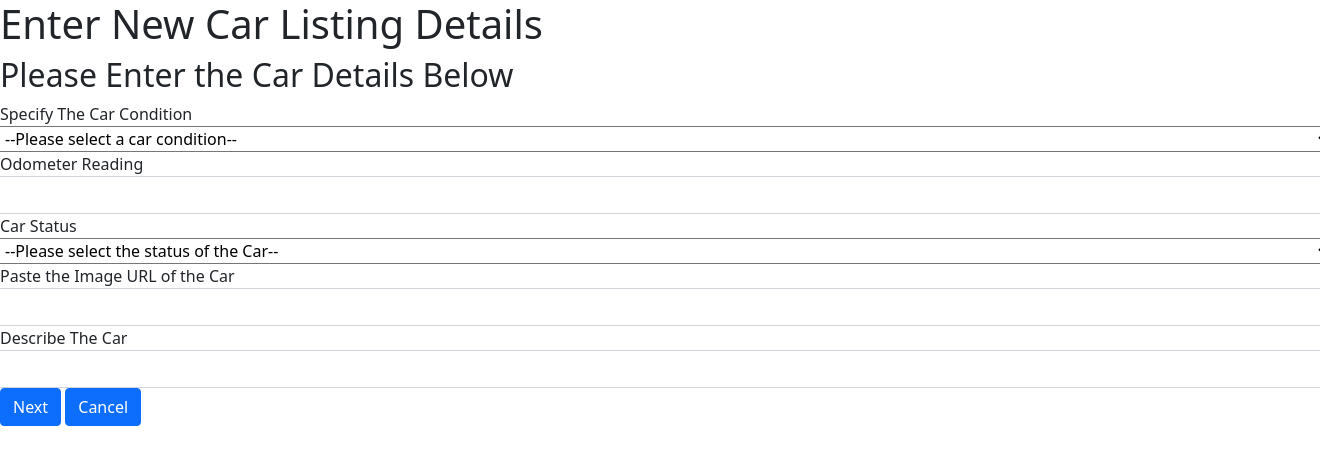
After one commit to ramkiran55/UsedCarCentral, a Flask app: page /addcardetails in a window 1320 px wide; the page is wider, and only the part inside the window is pictured. The commit adds this page. Shown: the top 465 px of that part. Run offline with Flask 3, Linux system fonts and the light colour scheme.

Commit message:
code-asci9

```diff
--- a/UsedCarCentral.py
+++ b/UsedCarCentral.py
@@ -26,12 +26,13 @@ def main():
                             )
     return render_template("CarsList.html", car_listings = car_listings)
 
+car_listing_data = {}
 @UsedCarCentral.route("/addcarlisting", methods = ['GET', 'POST'])
 def addCarListing():
     if request.method == 'GET':
         return render_template("AddCarMasterData.html")
     if request.method == "POST":
-        id = int(request.form["id"])
+        #id = int(request.form["id"])
         manufacturer = str(request.form["manufacturer"])
         modelYear = str(request.form["modelYear"])
         cylinderCount = str(int(request.form["cylinderCount"])) + ' cylinders'
@@ -52,8 +53,44 @@ def addCarListing():
         # print('carColor',carColor)
         # print('vehicleIdentificationNum',vehicleIdentificationNum)
         # print('driveType',driveType)
+        car_listing_data["manufacturer"] = manufacturer
+        car_listing_data["modelYear"] = modelYear
+        car_listing_data["cylinderCount"] = cylinderCount
+        car_listing_data["fuelType"] = fuelType
+        car_listing_data["transmissionType"] = transmissionType
+        car_listing_data["carSize"] = carSize
+        car_listing_data["carBodyType"] = carBodyType
+        car_listing_data["carColor"] = carColor
+        car_listing_data["vehicleIdentificationNum"] = vehicleIdentificationNum
+        car_listing_data["driveType"] = driveType
+        # print(car_listing_data)
+        return redirect('/addcardetails')
 
+@UsedCarCentral.route("/addcardetails", methods = ['GET', 'POST'])
+def addCarDetails():
+    if request.method == 'GET':
+        return render_template("AddCarDetails.html")
+    if request.method == "POST":
+        car_listing_data["carCondition"] = str(request.form["carCondition"])
+        car_listing_data["odometerReading"] = str(request.form["odometerReading"])
+        car_listing_data["carStatus"] = str(request.form["carStatus"])
+        car_listing_data["imageUrl"] = str(request.form["imageUrl"])
+        car_listing_data["carDesc"] = str(request.form["carDesc"])
+        # print(car_listing_data)
+        return redirect('/addlocation')
 
+@UsedCarCentral.route("/addlocation", methods = ['GET', 'POST'])
+def addLocationDetails():
+    if request.method == 'GET':
+        return render_template("AddLocationDetails.html")
+    if request.method == "POST":
+        car_listing_data["city"] = str(request.form["city"])
+        car_listing_data["state"] = str(request.form["state"])
+        car_listing_data["latitude"] = float(request.form["latitude"])
+        car_listing_data["logitude"] = float(request.form["logitude"])
+        car_listing_data["craigsCityUrl"] = str(request.form["craigsCityUrl"])
+        print(car_listing_data)
+        return redirect('/')
 
 if __name__ == "__main__":
     UsedCarCentral.run()
--- /dev/null
+++ b/templates/AddCarDetails.html
@@ -0,0 +1,65 @@
+<!DOCTYPE html>
+<html lang="en-US" dir="ltr">
+<head>
+    <title>Car Details</title>
+
+    <link rel="stylesheet" crossorigin="anonymous"
+	href="https://cdn.jsdelivr.net/npm/bootstrap@5.0.2/dist/css/bootstrap.min.css" >
+
+	<script crossorigin="anonymous"
+	src="https://cdn.jsdelivr.net/npm/bootstrap@5.0.2/dist/js/bootstrap.bundle.min.js" >
+	</script>
+
+</head>
+
+<body>
+    <h1>Enter New Car Listing Details</h1>
+    <h2>Please Enter the Car Details Below</h2>
+    <form action="" method = "POST">
+        <!-- MasterID --><!--<div class="form-group row">
+          <label for="id">Id</label>
+          <input type="text" class="form-control" name="id" id="id">
+        </div> -->
+
+        <div class="form-group row">
+            <label for="car-condition">Specify The Car Condition</label><!-- Manufacturer -->
+            <!--<input type="text" class="form-control" name="carCondition" id="carCondition">-->
+            <select name = 'carCondition' id = 'carCondition'>
+                <option value="other">--Please select a car condition--</option>
+                <option value="excellent">Excellent</option>
+                <option value="new">New</option>
+                <option value="good">Good</option>
+                <option value="fair">Fair</option>
+                <option value="salvage">Salvage</option>
+                <option value="like new">Like New</option>
+            </select>
+        </div>
+        <div class="form-group row"><!--  ModelYear  -->
+            <label for="odometer-reading">Odometer Reading</label>
+            <input type="number" step="0.01" class="form-control" name="odometerReading" id="odometerReading">
+        </div>
+        <div class="form-group row"> <!--FuelType-->
+            <label for="car-status">Car Status</label>
+            <!--<input type="text" class="form-control" name="fuelType" id="fuelType"> -->
+            <select name = 'carStatus' id = 'carStatus'>
+                <option value="other">--Please select the status of the Car--</option>
+                <option value="parts Only">Parts Only</option>
+                <option value="rebuilt">Rebuilt</option>
+                <option value="clean">Clean</option>
+                <option value="lien">Lien</option>
+                <option value="salvage">Salvage</option>
+                <option value="missing">Missing Parts</option>
+            </select>
+        </div>
+        <div class="form-group row"> <!--CarBodyType-->
+            <label for="image-url">Paste the Image URL of the Car</label>
+            <input type="url" class="form-control" name="imageUrl" id="imageUrl">
+        </div>
+        <div class="form-group row"> <!--CarColor-->
+            <label for="car-desc">Describe The Car</label>
+            <input type="text" class="form-control" name="carDesc" id="carDesc" minlength="5" maxlength="800" size="10">
+        </div>
+        <button type="btnAdd" class="btn btn-primary">Next</button>
+        <a href="/" class="btn btn-primary">Cancel</a>
+      </form>
+</body>
```
Also changed, not shown: templates/AddCarMasterData.html (+5 -4 lines), templates/AddLocationDetails.html (added, +101 -0 lines).
